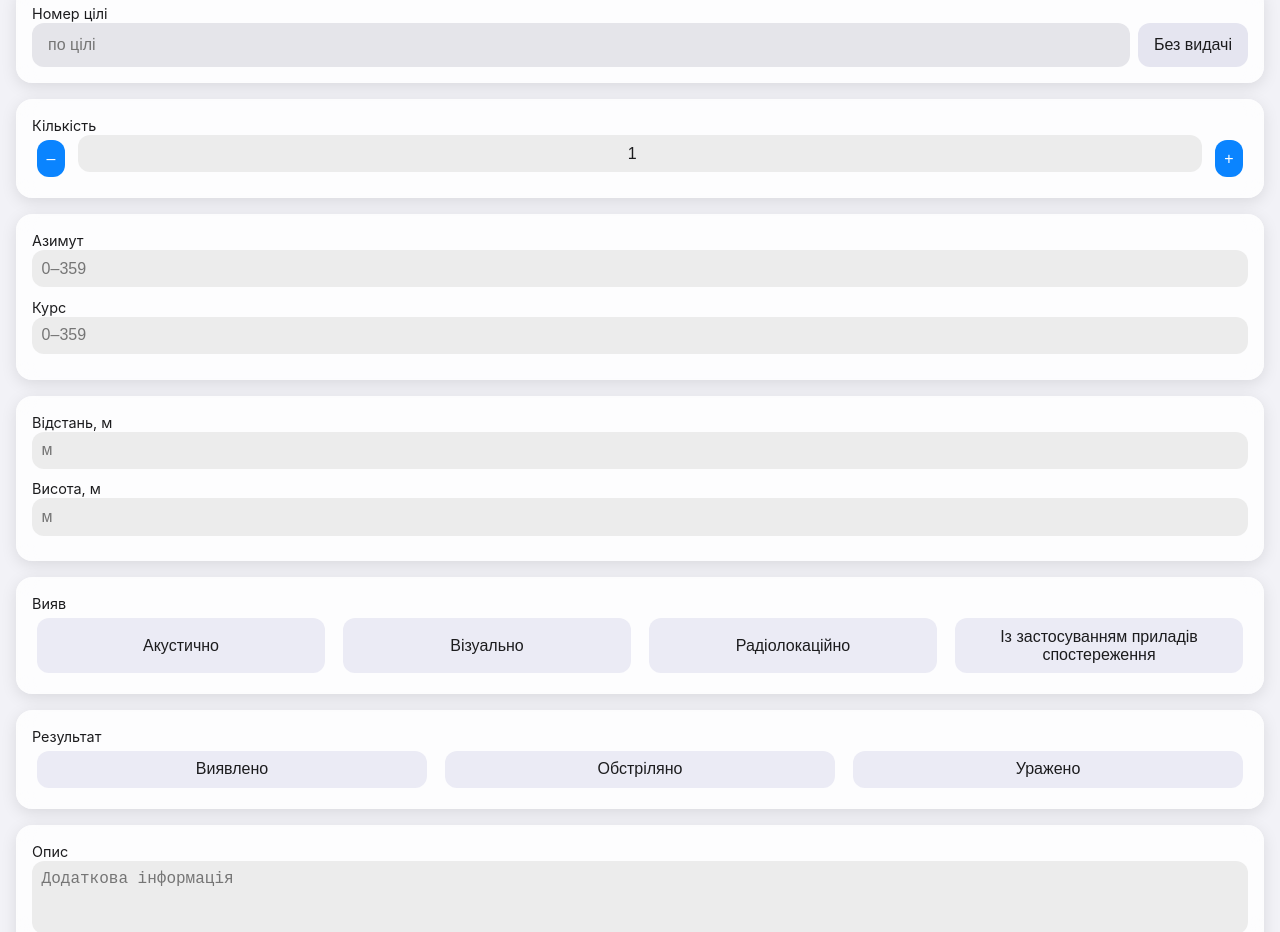
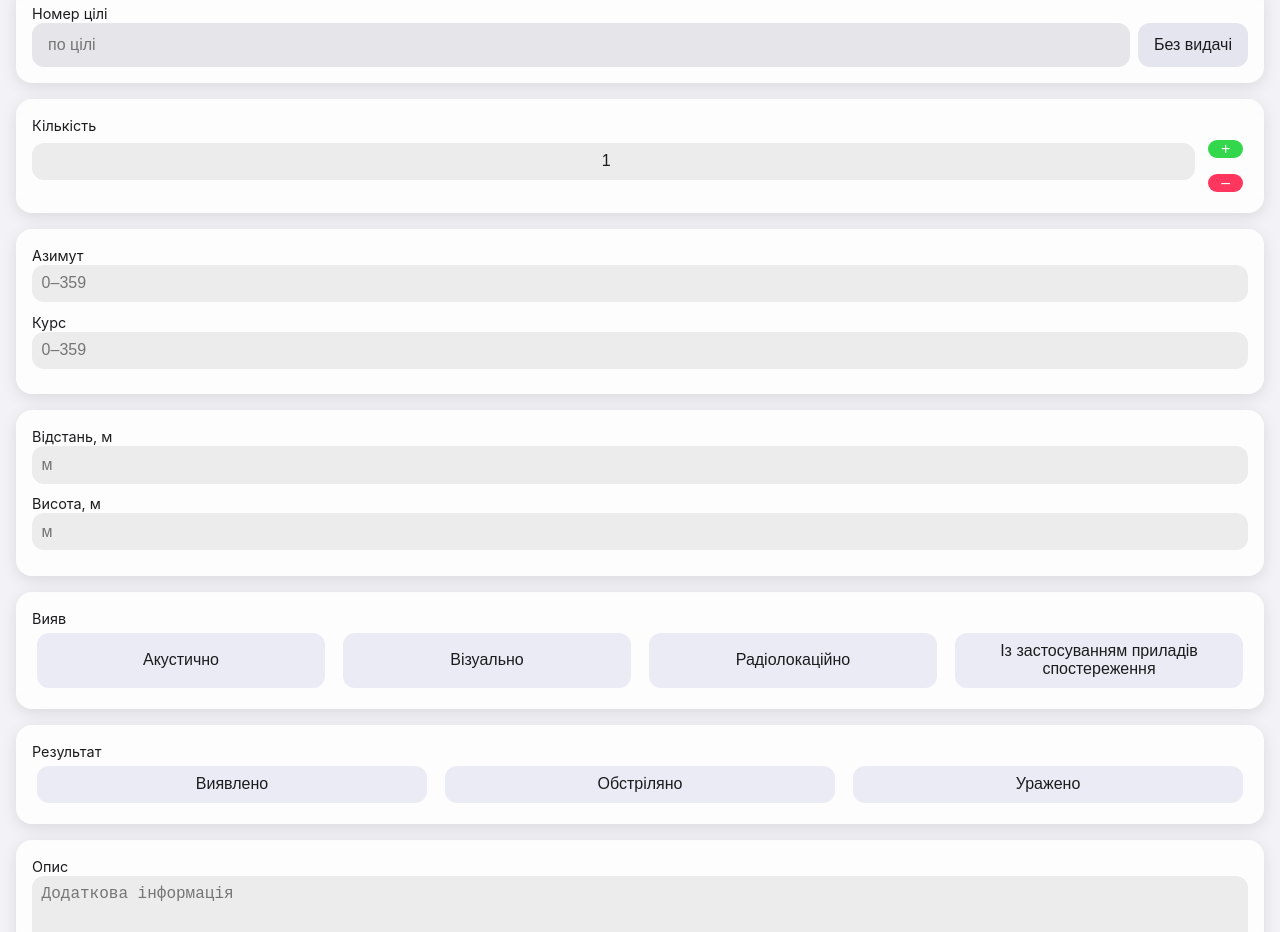
Before and after one commit to lolittajdm-alt/akviz0.2, a Next.js app: page / in a window 1280 px wide. Shown: the part 821-1753 px from the top of the page. Built offline with nearby package versions, Linux system fonts and the light colour scheme.

Commit message:
Update index.js

```diff
--- a/pages/index.js
+++ b/pages/index.js
@@ -363,18 +363,46 @@ export default function Home() {
       {/* Остальные поля (количество, азимут, курс, расстояние, высота) */}
       <div style={iosCard}>
   <label style={iosLabel}>Кількість</label>
-        <div style={{ display: "flex", gap: "0.5rem", alignItems: "center" }}>
-          <button onClick={() => changeQuantity(-1)} style={iosButton}>–</button>
+  <div style={{ display: "flex", alignItems: "center", gap: "0.5rem" }}>
     <input
       type="number"
       value={form.quantity}
-            onChange={e => setForm(f => ({ ...f, quantity: Math.max(1, +e.target.value) }))}
-            style={{ ...iosInput, textAlign: "center" }}
+      onChange={(e) =>
+        setForm((f) => ({
+          ...f,
+          quantity: Math.max(1, +e.target.value),
+        }))
+      }
+      style={{ ...iosInput, textAlign: "center", flex: 1 }}
     />
-          <button onClick={() => changeQuantity(1)} style={iosButton}>+</button>
+    <div style={{ display: "flex", flexDirection: "column", gap: "0.4rem" }}>
+      <button
+        onClick={() => changeQuantity(1)}
+        style={{
+          ...iosButton,
+          height: "24px",
+          padding: "0 0.8rem",
+          backgroundColor: "#32D74B",
+          color: "#fff",
+        }}
+      >
+        +
+      </button>
+      <button
+        onClick={() => changeQuantity(-1)}
+        style={{
+          ...iosButton,
+          height: "24px",
+          padding: "0 0.8rem",
+          backgroundColor: "#FF375F",
+          color: "#fff",
+        }}
+      >
+        –
+      </button>
     </div>
   </div>
-
+</div>
       <div style={iosCard}>
         <label style={iosLabel}>Азимут</label>
         <input
```
Lines whose indentation alone changed are shown as unchanged.
